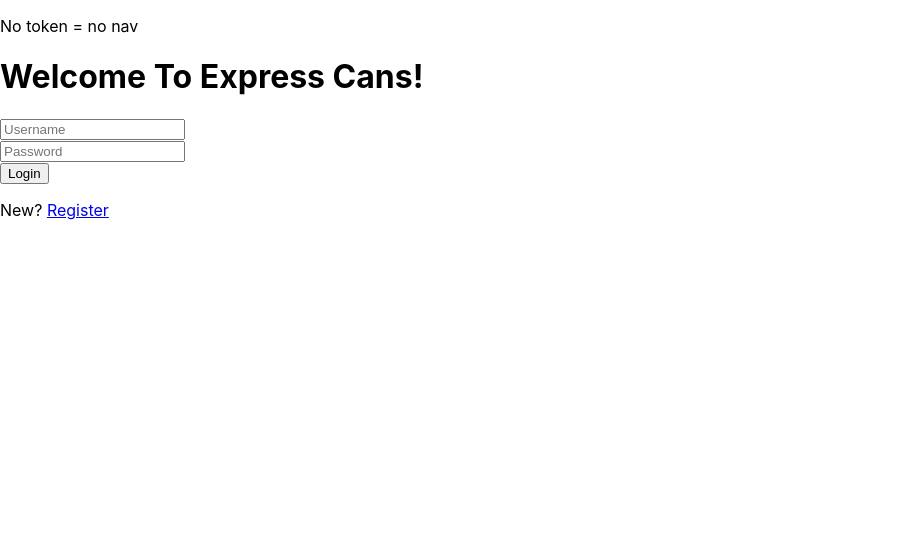
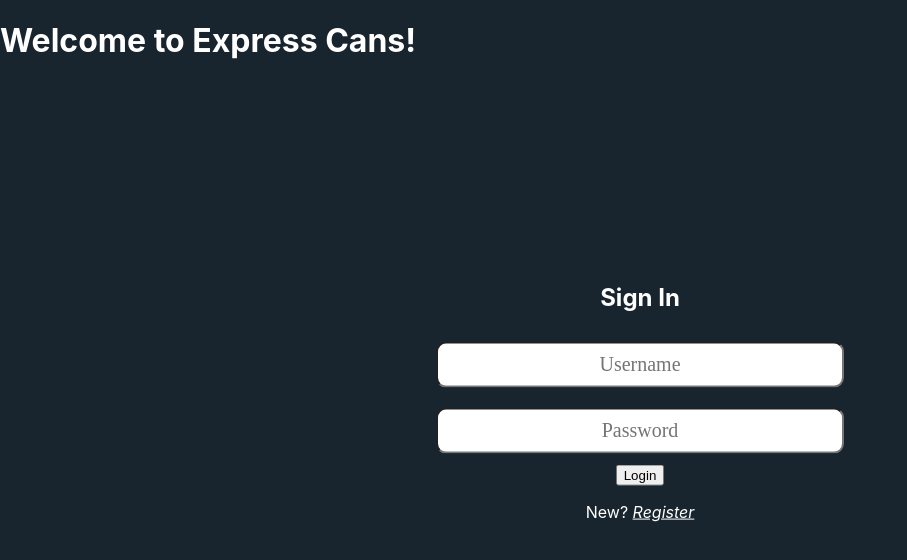
Before and after one commit to stackpearson/can-tool, a React (Create React App) app: page / in a window 1280 px wide. Shown: the top 560 px of the page, without its empty margins (0-907 px from the left). Built offline with nearby package versions, Linux system fonts and the light colour scheme.

Commit message:
login and register pages styled

```diff
--- a/src/App.css
+++ b/src/App.css
@@ -1,3 +1,12 @@
+
+a {
+  color: white;
+  font-style: italic;
+}
+
+a:hover {
+  font-weight: bold;
+}
 
 .app {
   background-color: #282c34;
@@ -5,8 +14,35 @@
   color: white;
 }
 
+.authForm > div > input {
+  width: 400px;
+  height: 40px;
+  margin: 10px;
+  text-align: center;
+  font: 20px solid black;
+  border-radius: 10px;
+}
+
 .dashboard {
   border: 1px solid black;
+}
+
+html {
+  background-color: #18252e;
+  color: white;
+}
+
+.landing {
+  position: absolute;
+  left: 50%;
+  top: 50%;
+  -webkit-transform: translate(-50%, -50%);
+  transform: translate(-50%, -50%);
+  text-align: center;
+}
+
+.signIn {
+  margin: 10px;
 }
 
 .tile {
--- a/src/components/Login.js
+++ b/src/components/Login.js
@@ -42,9 +42,9 @@ const Login = (props) => {
 
     return (<>
         <div className='landing'>
-            <h1>Welcome To Express Cans!</h1>
-            <div>
-                <Form onSubmit={signIn}>
+            <h2>Sign In</h2>
+            <div className='signIn'>
+                <Form className='authForm' onSubmit={signIn}>
                 <FormGroup>
                     <Label for="username"></Label>
                     <Input type="username" name="username" placeholder="Username" onChange={handleChanges} value={loginCreds.username} />
@@ -56,7 +56,7 @@ const Login = (props) => {
 
 
                 <Button type="submit">Login</Button>
-                <p>New? <Link to='/register'>Register</Link></p>
+                <p className='link'>New? <Link to='/register'>Register</Link></p>
                 </Form>
             </div>
         </div>
--- a/src/components/Nav.js
+++ b/src/components/Nav.js
@@ -26,7 +26,7 @@ function Nav(props) {
 
       ) : (
 
-        <p>No token = no nav</p>
+        <h1>Welcome to Express Cans!</h1>
 
       )}
 
--- a/src/components/Register.js
+++ b/src/components/Register.js
@@ -44,7 +44,7 @@ const Register = (props) => {
         <div className='landing'>
         <h1>Let's create your account!</h1>
             <div>
-                <Form onSubmit={registerUser}>
+                <Form className='authForm' onSubmit={registerUser}>
                 <FormGroup>
                     <Label for="username"></Label>
                     <Input type="username" name="username" placeholder="Username" onChange={handleChanges} value={loginCreds.username} />
@@ -56,7 +56,7 @@ const Register = (props) => {
 
 
                 <Button type="submit">Register</Button>
-                <p>Already a member <Link to='/'>Sign in</Link></p>
+                <p>Already a member? <Link to='/'>Sign in</Link></p>
                 </Form>
             </div>
         </div>
```
